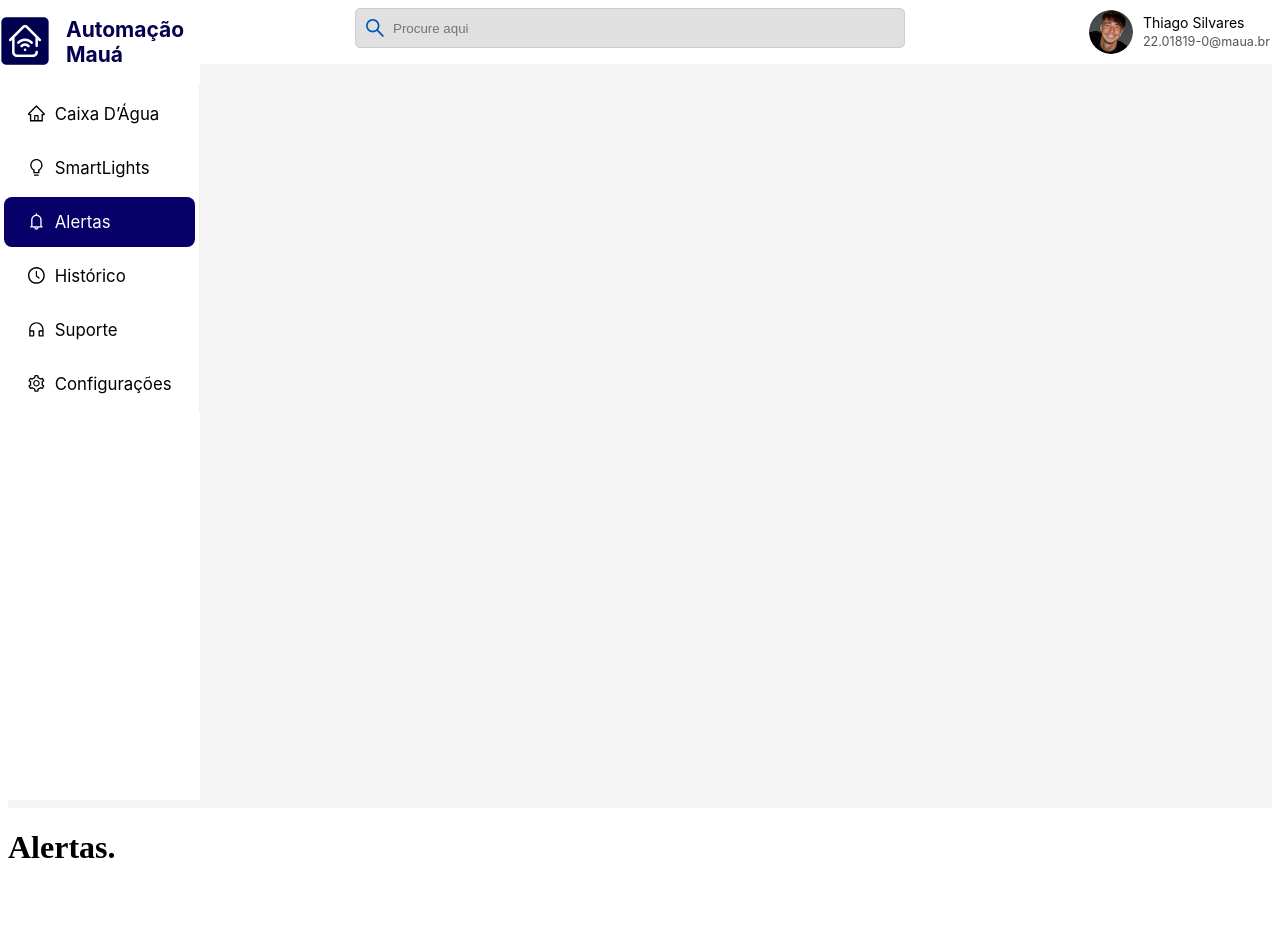
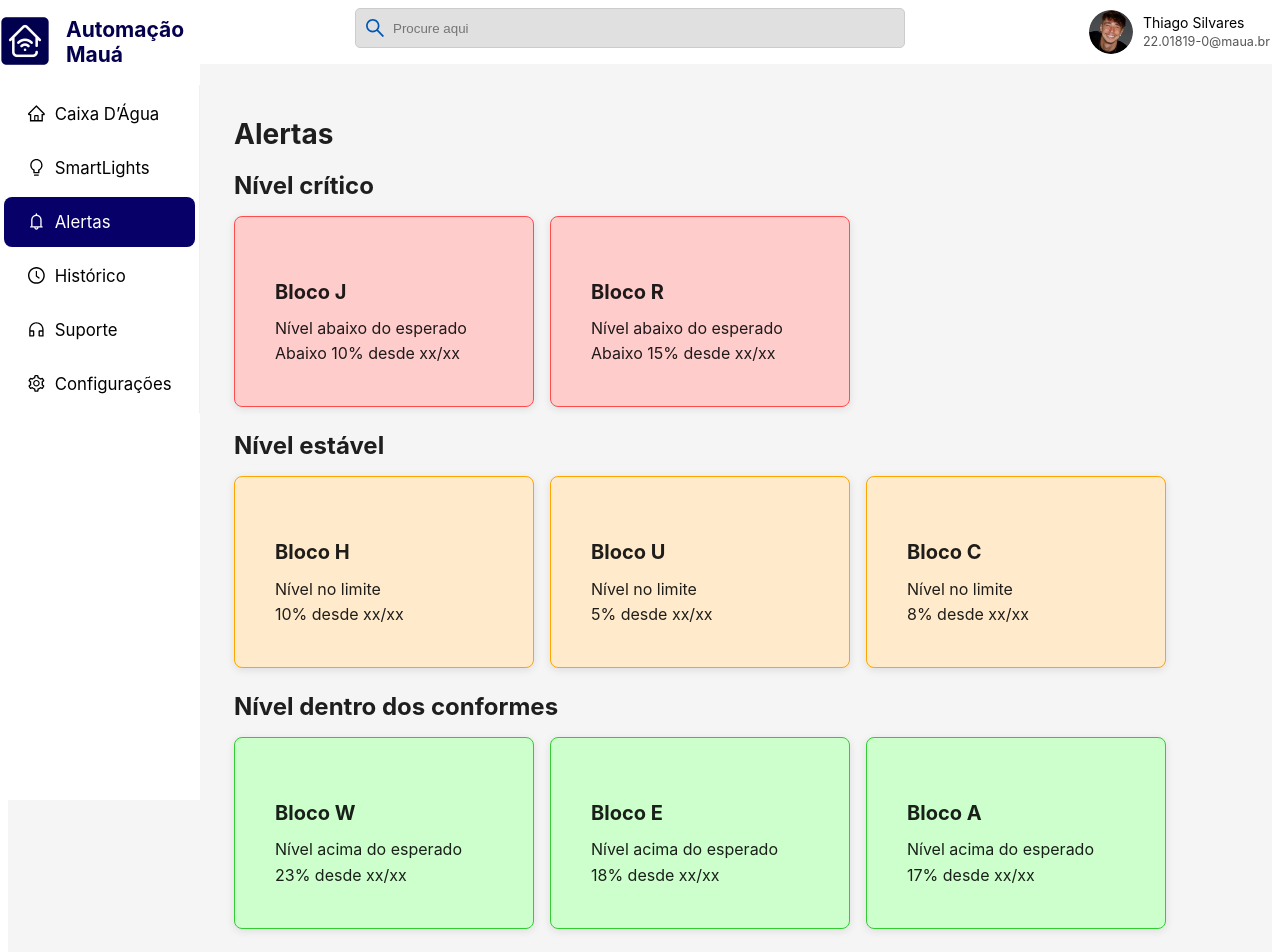
Before and after one commit to ThiagoSilvares/ProjetoCaixaD-gua, a React (Create React App) app: page /alertas in a window 1280 px wide. Shown: the top 952 px of the page. Before the commit the page ends 888 px from the top, so only its background shows below. Built offline with nearby package versions, Linux system fonts and the light colour scheme.

Commit message:
pagina alertas

```diff
--- /dev/null
+++ b/config-overrides.js
@@ -0,0 +1,14 @@
+// config-overrides.js
+module.exports = function override(config, env) {
+    // Adicione a configuração para ignorar os avisos de source map
+    config.module.rules.push({
+      test: /\.js$/,
+      enforce: 'pre',
+      use: ['source-map-loader'],
+      exclude: [
+        /node_modules\/@antv\/util\/esm\/path\/util\//,
+      ],
+    });
+
+    return config;
+  };
--- a/src/pages/Alertas.jsx
+++ b/src/pages/Alertas.jsx
@@ -1,11 +1,76 @@
-import React from "react";
+import React from 'react';
+import { Layout, Card } from 'antd';
+import Sidebar from "../components/Sidebar";
+import "../styles/Alertas.css";
+
+const { Content } = Layout;
+
+const alertData = {
+  critico: [
+    { bloco: 'J', nivel: 'abaixo do esperado', change: '10% desde xx/xx' },
+    { bloco: 'R', nivel: 'abaixo do esperado', change: '15% desde xx/xx' },
+  ],
+  estavel: [
+    { bloco: 'H', nivel: 'no limite', change: '10% desde xx/xx' },
+    { bloco: 'U', nivel: 'no limite', change: '5% desde xx/xx' },
+    { bloco: 'C', nivel: 'no limite', change: '8% desde xx/xx' },
+  ],
+  conforme: [
+    { bloco: 'W', nivel: 'acima do esperado', change: '23% desde xx/xx' },
+    { bloco: 'E', nivel: 'acima do esperado', change: '18% desde xx/xx' },
+    { bloco: 'A', nivel: 'acima do esperado', change: '17% desde xx/xx' },
+  ],
+};
 
 const Alertas = () => {
-    return (
-        <div>
-            <h1>Alertas.</h1>
-        </div>
-    );
+  return (
+    <Layout style={{ minHeight: "100vh" }}>
+      <Sidebar />
+      <Layout className="site-layout" style={{ marginLeft: 200 }}>
+        <Content style={{ margin: '24px 16px 0', overflow: 'initial', padding: 24, background: '#fff' }}>
+          <div className="page-content">
+            <h1>Alertas</h1>
+            <div className="alert-section">
+              <h2>Nível crítico</h2>
+              <div className="alert-cards">
+                {alertData.critico.map((alert, index) => (
+                  <Card key={index} className="alert-card critico">
+                    <h3>Bloco {alert.bloco}</h3>
+                    <p>Nível {alert.nivel}</p>
+                    <p>Abaixo {alert.change}</p>
+                  </Card>
+                ))}
+              </div>
+            </div>
+            <div className="alert-section">
+              <h2>Nível estável</h2>
+              <div className="alert-cards">
+                {alertData.estavel.map((alert, index) => (
+                  <Card key={index} className="alert-card estavel">
+                    <h3>Bloco {alert.bloco}</h3>
+                    <p>Nível {alert.nivel}</p>
+                    <p>{alert.change}</p>
+                  </Card>
+                ))}
+              </div>
+            </div>
+            <div className="alert-section">
+              <h2>Nível dentro dos conformes</h2>
+              <div className="alert-cards">
+                {alertData.conforme.map((alert, index) => (
+                  <Card key={index} className="alert-card conforme">
+                    <h3>Bloco {alert.bloco}</h3>
+                    <p>Nível {alert.nivel}</p>
+                    <p>{alert.change}</p>
+                  </Card>
+                ))}
+              </div>
+            </div>
+          </div>
+        </Content>
+      </Layout>
+    </Layout>
+  );
 };
 
 export default Alertas;
--- /dev/null
+++ b/src/styles/Alertas.css
@@ -0,0 +1,60 @@
+/* src/styles/Alertas.css */
+.page-content {
+    padding: 24px;
+  }
+
+  .alert-section {
+    margin-bottom: 24px;
+  }
+
+  .alert-section h2 {
+    margin-bottom: 16px;
+    font-size: 24px;
+    font-weight: bold;
+  }
+
+  .alert-cards {
+    display: flex;
+    flex-wrap: wrap;
+    gap: 16px;
+  }
+
+  .alert-card {
+    flex: 1;
+    min-width: 200px;
+    max-width: 300px;
+    padding: 16px;
+    border-radius: 8px;
+    box-shadow: 0 2px 8px rgba(0, 0, 0, 0.1);
+    transition: transform 0.2s;
+  }
+
+  .alert-card:hover {
+    transform: scale(1.05);
+  }
+
+  .alert-card h3 {
+    margin-bottom: 8px;
+    font-size: 20px;
+    font-weight: bold;
+  }
+
+  .alert-card p {
+    margin: 0;
+    font-size: 16px;
+  }
+
+  .critico {
+    background-color: #ffcccc;
+    border: 1px solid #ff4d4d;
+  }
+
+  .estavel {
+    background-color: #ffebcc;
+    border: 1px solid #ffa500;
+  }
+
+  .conforme {
+    background-color: #ccffcc;
+    border: 1px solid #33cc33;
+  }
```
Also changed, not shown: package.json (+11 -8 lines), 1 other file (tests, documents, lock files or other folders).
